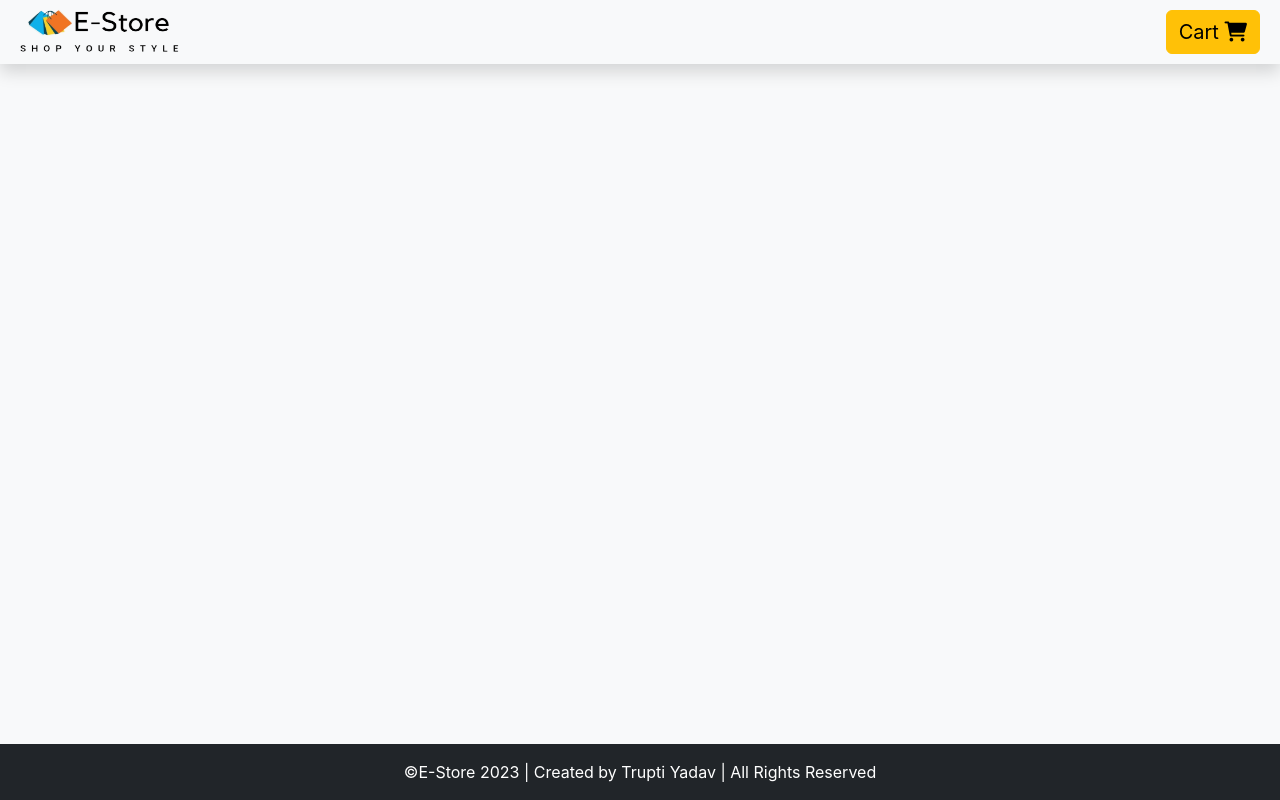
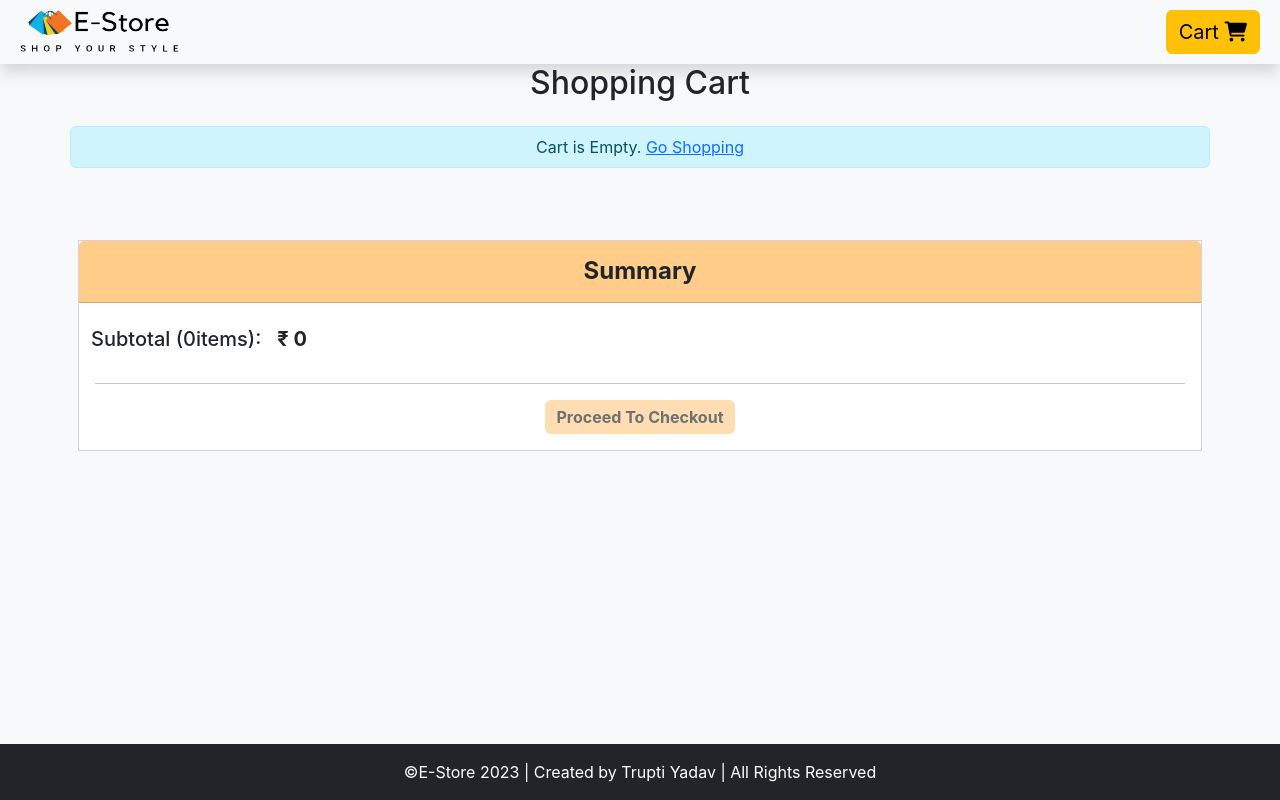
Before and after one commit to Trupti0406/MERN-E-Store, a React (Create React App) app in the folder frontend/: page /cart in a window 1280 px wide. Built offline with nearby package versions, Linux system fonts and the light colour scheme.

Commit message:
cart screen in process

```diff
--- a/frontend/src/App.css
+++ b/frontend/src/App.css
@@ -1,7 +1,7 @@
-.app-container{
+.app-container {
   min-height: 100vh;
 }
-main{
+main {
   flex: 1;
 }
 .row > * {
@@ -65,6 +65,68 @@ button:hover {
   width: 10rem;
 }
 
+/* ========================Cart Page CSS============================= */
+.mainContainer {
+  flex-wrap: wrap;
+}
+
+.items {
+  background-color: white;
+  border-radius: 6px;
+  box-shadow: rgb(0 0 0 / 24%) 0px 3px 8px;
+}
+.items .card-header {
+  border-radius: 6px 6px 0 0 !important;
+  border: 1px solid rgb(0, 0, 0, 0.175);
+  background-color: #ffcc8a !important;
+}
+.card-header:first-child {
+  background-color: #ffcc8a;
+}
+.q-text {
+  margin-top: -12px;
+}
+.innercols {
+  height: 190px;
+  display: flex;
+  align-items: center;
+  justify-content: center;
+}
+
+.total-cost {
+  background-color: #ffcc8a;
+}
+
+.cart-img {
+  height: 170px;
+  width: 170px;
+  object-fit: contain;
+}
+.mainContainer button {
+  background-color: #ffcc8a;
+  padding: 5px 12px;
+  font-weight: bolder;
+  border-radius: 6px;
+  border: none;
+}
+.mainContainer button:hover,
+.mainContainer .btn:hover {
+  background-color: #f79210;
+}
+
+.mainContainer .btn {
+  background-color: #ffcc8a;
+}
+
+.mainContainer #quantity {
+  padding: 8px 25px;
+  font-size: 14px;
+  font-weight: bold;
+}
+
+.mainContainer .total {
+  font-size: 17px;
+}
 /* Media queries */
 @media only screen and (max-width: 900px) {
   button {
@@ -72,7 +134,7 @@ button:hover {
     flex-direction: column;
     padding-top: 10px;
   }
-  .rating{
+  .rating {
     flex-direction: column;
   }
 }
--- a/frontend/src/App.js
+++ b/frontend/src/App.js
@@ -5,6 +5,7 @@ import ProductScreen from "./screens/ProductScreen";
 import logo from "./logo.png";
 import { useContext } from "react";
 import { Store } from "./Store";
+import CartScreen from "./screens/CartScreen";
 function App() {
   const { state } = useContext(Store);
   const { cart } = state;
@@ -19,16 +20,16 @@ function App() {
                   <img src={logo} alt="logo" className="logo" />
                 </Link>
               </div>
-              <ul class="nav gap-4 navbar-right d-flex align-items-center">
+              <ul className="nav gap-4 navbar-right d-flex align-items-center">
                 <li>
                   <Link
                     to="/cart"
-                    class="btn btn-warning position-relative text-decoration-none text-black fs-5"
+                    className="btn btn-warning position-relative text-decoration-none text-black fs-5"
                   >
-                    Cart <i class="cart fa-solid fa-cart-shopping"></i>
+                    Cart <i className="cart fa-solid fa-cart-shopping"></i>
                     {cart.cartItems.length > 0 && (
-                      <span class="position-absolute mt-1 top-0 start-100 translate-middle badge rounded-pill bg-danger">
-                        {cart.cartItems.length}
+                      <span className="position-absolute mt-1 top-0 start-100 translate-middle badge rounded-pill bg-danger">
+                        {cart.cartItems.reduce((a, c) => a + c.quantity, 0)}
                       </span>
                     )}
                   </Link>
@@ -40,6 +41,8 @@ function App() {
         <main>
           <Routes>
             <Route path="/product/:slug" element={<ProductScreen />} />
+            <Route path="/cart" element={<CartScreen />} />
+
             <Route path="/" element={<HomeScreen />} />
           </Routes>
         </main>
--- a/frontend/src/Store.js
+++ b/frontend/src/Store.js
@@ -12,13 +12,16 @@ function reducer(state, action) {
   switch (action.type) {
     case "CART_ADD_ITEM":
       // code for adding a new item to the cart, add to cart
-      return {
-        ...state,
-        cart: {
-          ...state.cart,
-          cartItems: [...state.cart.cartItems, action.payload],
-        },
-      };
+      const newItem = action.payload;
+      const existItem = state.cart.cartItems.find(
+        (item) => item._id === newItem._id
+      );
+      const cartItems = existItem
+        ? state.cart.cartItems.map((item) =>
+            item._id === existItem._id ? newItem : item
+          )
+        : [...state.cart.cartItems, newItem];
+      return { ...state, cart: { ...state.cart, cartItems } };
     default:
       return state;
   }
--- /dev/null
+++ b/frontend/src/screens/CartScreen.jsx
@@ -0,0 +1,133 @@
+import React, { useContext } from "react";
+import { Helmet } from "react-helmet-async";
+import { Link } from "react-router-dom";
+import MessageBox from "../components/MessageBox";
+import { Store } from "../Store";
+
+export default function CartScreen() {
+  const { state, dispatch: contextDispatch } = useContext(Store);
+  const {
+    cart: { cartItems },
+  } = state;
+  return (
+    <>
+      <Helmet>
+        <title>Shopping Cart</title>
+      </Helmet>
+      <h2 className="text-center">Shopping Cart</h2>
+
+      <div className="container text-center mt-4">
+        <div className="mainContainer row justify-content-center gap-5">
+          {/* <!-- Cart Items Section --> */}
+          {cartItems.length === 0 ? (
+            <MessageBox>
+              Cart is Empty. <Link to="/">Go Shopping</Link>
+            </MessageBox>
+          ) : (
+            <div className="items col-8 mb-3 ">
+              <div className="items-holder px-1">
+                {cartItems.map((item) => (
+                  <div
+                    className="items-row row"
+                    key={item._id}
+                    style={{ borderBottom: "1px solid gray" }}
+                  >
+                    <div className="innercols col">
+                      <img
+                        src={item.image}
+                        alt={item.name}
+                        className="cart-img"
+                      />
+                    </div>
+                    <div className="innercols col">
+                      <div className="product-info">
+                        <h4>
+                          <Link
+                            className="text-decoration-none text-black"
+                            to={`/product/${item.slug}`}
+                          >
+                            {item.name}
+                          </Link>
+                        </h4>
+                        <h5 className="cart-price text-muted">
+                          ₹ {item.price}
+                        </h5>
+                        <button className="delete d-flex align-items-center justify-content-center">
+                          <span>Delete Item</span>
+                          <i className="fas fa-trash-alt h6 mx-1 mt-md-1"></i>
+                        </button>
+                      </div>
+                    </div>
+                    <div className="innercols col">
+                      <div>
+                        <h4 className="q-text text-black">Quantity</h4>
+                        <br />
+                        <div className="d-flex gap-1">
+                          <button disabled={item.quantity === 1}>-</button>
+                          <span
+                            className="py-1 px-3 border"
+                            id="quantity1"
+                            style={{ width: "4rem" }}
+                          >
+                            {" "}
+                            {item.quantity}{" "}
+                          </span>
+                          <button
+                            disabled={item.quantity === item.countInStock}
+                          >
+                            +
+                          </button>
+                        </div>
+                      </div>
+                    </div>
+                  </div>
+                ))}
+              </div>
+            </div>
+          )}
+
+          {/* Purchase Summary Section */}
+          <div className="col summary mb-3">
+            <div className="card text-center">
+              <h4 className="card-header fw-bolder px-2 py-3">Summary</h4>
+              <div className="card-body text-start">
+                <div className="row">
+                  <h5>
+                    <span className="me-3">
+                      {" "}
+                      Subtotal ({cartItems.reduce((a, c) => a + c.quantity, 0)}
+                      items):
+                    </span>
+                    <b>
+                      ₹{" "}
+                      {cartItems.reduce((a, c) => a + c.price * c.quantity, 0)}
+                    </b>
+                  </h5>
+                </div>
+                {/* <div className="row">
+                  <div className="col fw-bold text-muted">Shipping</div>
+                  <div className="col fw-bold text-muted shipping-amt">₹ 0</div>
+                </div>
+                <hr />
+                <div className="row">
+                  <div className="col total fw-bold">Estimated Total</div>
+                  <div className="col total total-amt fw-bold">₹ 4297</div>
+                </div> */}
+
+                              <hr />
+                <div className="d-grid">
+                  <button
+                    className="btn fw-bold"
+                    disabled={cartItems.length === 0}
+                  >
+                    Proceed To Checkout
+                  </button>
+                </div>
+              </div>
+            </div>
+          </div>
+        </div>
+      </div>
+    </>
+  );
+}
--- a/frontend/src/screens/HomeScreen.jsx
+++ b/frontend/src/screens/HomeScreen.jsx
@@ -46,7 +46,7 @@ export default function HomeScreen() {
   return (
     <>
       <h2 className="fw-bolder text-center py-3 px-3">Featured Products</h2>
-      <div className="row row-cols-2 row-cols-sm-3 row-cols-md-4 row-cols-lg-6 mb-5 px-3 g-0 justify-content-center ">
+      <div className="row row-cols-2 row-cols-sm-3 row-cols-md-4 row-cols-lg-6 mb-5 px-3 g-0 justify-content-center align-items-center">
         {loading ? (
           <LodingBox />
         ) : error ? (
--- a/frontend/src/screens/ProductScreen.jsx
+++ b/frontend/src/screens/ProductScreen.jsx
@@ -1,7 +1,7 @@
 import axios from "axios";
 import React, { useContext, useEffect, useReducer } from "react";
 import { Helmet } from "react-helmet-async";
-import { useParams } from "react-router-dom";
+import { useNavigate, useParams } from "react-router-dom";
 import LodingBox from "../components/LodingBox";
 import MessageBox from "../components/MessageBox";
 import Rating from "../components/Rating";
@@ -25,6 +25,7 @@ export default function ProductScreen() {
   /*The useParams hook returns an object of key / value pairs of the dynamic params
    from the current URL that were matched by the < Route path >.
    Child routes inherit all params from their parent routes.*/
+  const navigate = useNavigate();
   const params = useParams();
   const { slug } = params;
   const [{ loading, error, product }, dispatch] = useReducer(reducer, {
@@ -54,11 +55,23 @@ export default function ProductScreen() {
   //To add items to the cart I need to dispatch action on the react context, thats wht getting context here
 
   const { state, dispatch: contextDispatch } = useContext(Store);
-  const addToCartHandler = () => {
+  const { cart } = state;
+  const addToCartHandler = async () => {
+    // If current product exists in the cart or not
+    const existItem = cart.cartItems.find((x) => x._id === product._id);
+    // If it exists then we need to increase the quantity by 1
+    const quantity = existItem ? existItem.quantity + 1 : 1;
+    const { data } = await axios.get(`/api/products/${product._id}`);
+    if (data.countInStock < quantity) {
+      window.alert("Sorry, the product is out of stock");
+      return;
+    }
+
     contextDispatch({
       type: "CART_ADD_ITEM",
-      payload: { ...product, quantiy: 1 },
+      payload: { ...product, quantity },
     });
+    navigate("/cart");
   };
 
   return loading ? (
@@ -84,17 +97,19 @@ export default function ProductScreen() {
         </h5>
       </div>
       <div className="col">
-        <div class="card text-center" style={{ width: "15rem" }}>
-          <div class="card-body">
-            <h5 class="card-title">Price: ₹ {product.price}/-</h5>
+        <div className="card text-center m-auto" style={{ width: "15rem" }}>
+          <div className="card-body">
+            <h5 className="card-title">Price: ₹ {product.price}/-</h5>
             <hr />
 
             <div className="d-flex justify-content-center gap-3">
               <h5>Status:</h5>
               {product.countInStock > 0 ? (
-                <span class="badge text-bg-success my-auto p-2">In Stock</span>
+                <span className="badge text-bg-success my-auto p-2">
+                  In Stock
+                </span>
               ) : (
-                <span class="badge text-bg-danger ny-auto p-2">
+                <span className="badge text-bg-danger ny-auto p-2">
                   Out Of Stock
                 </span>
               )}
```
Also changed, not shown: 2 other files (tests, documents, lock files or other folders).
